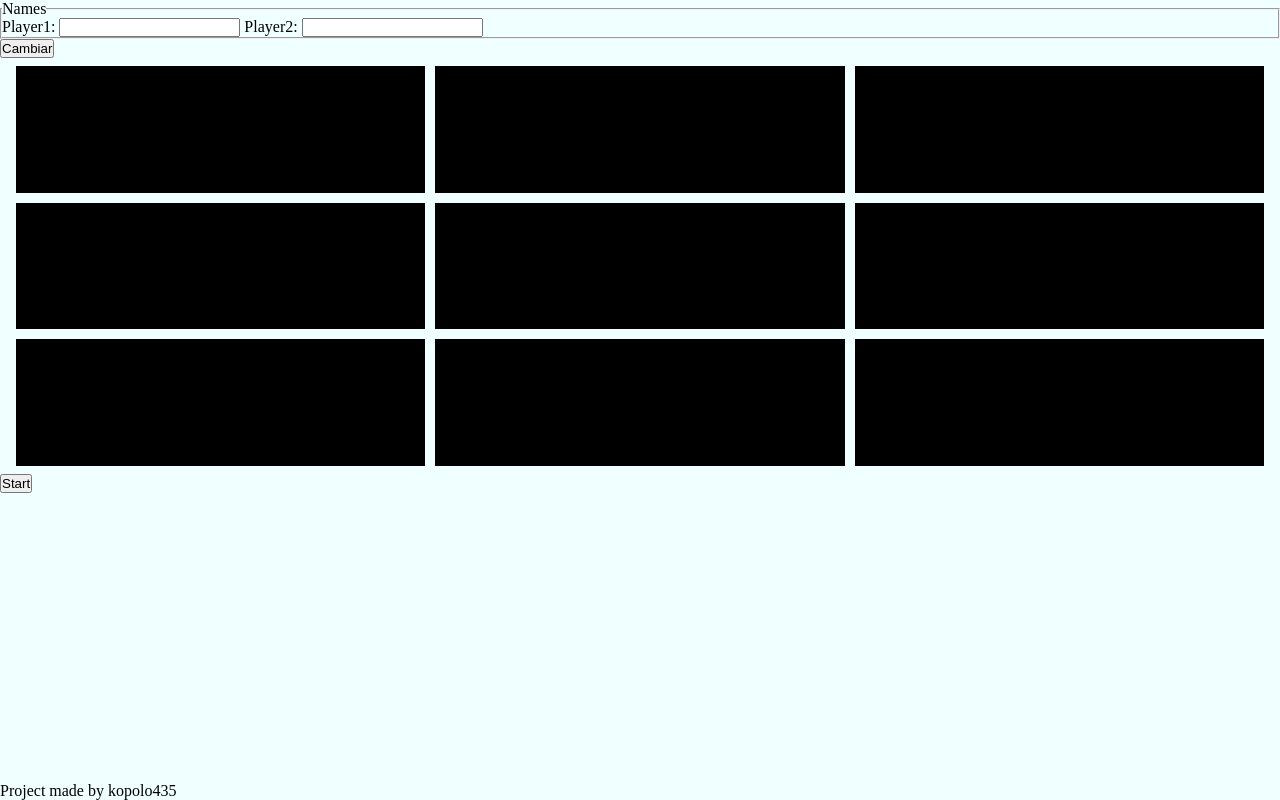
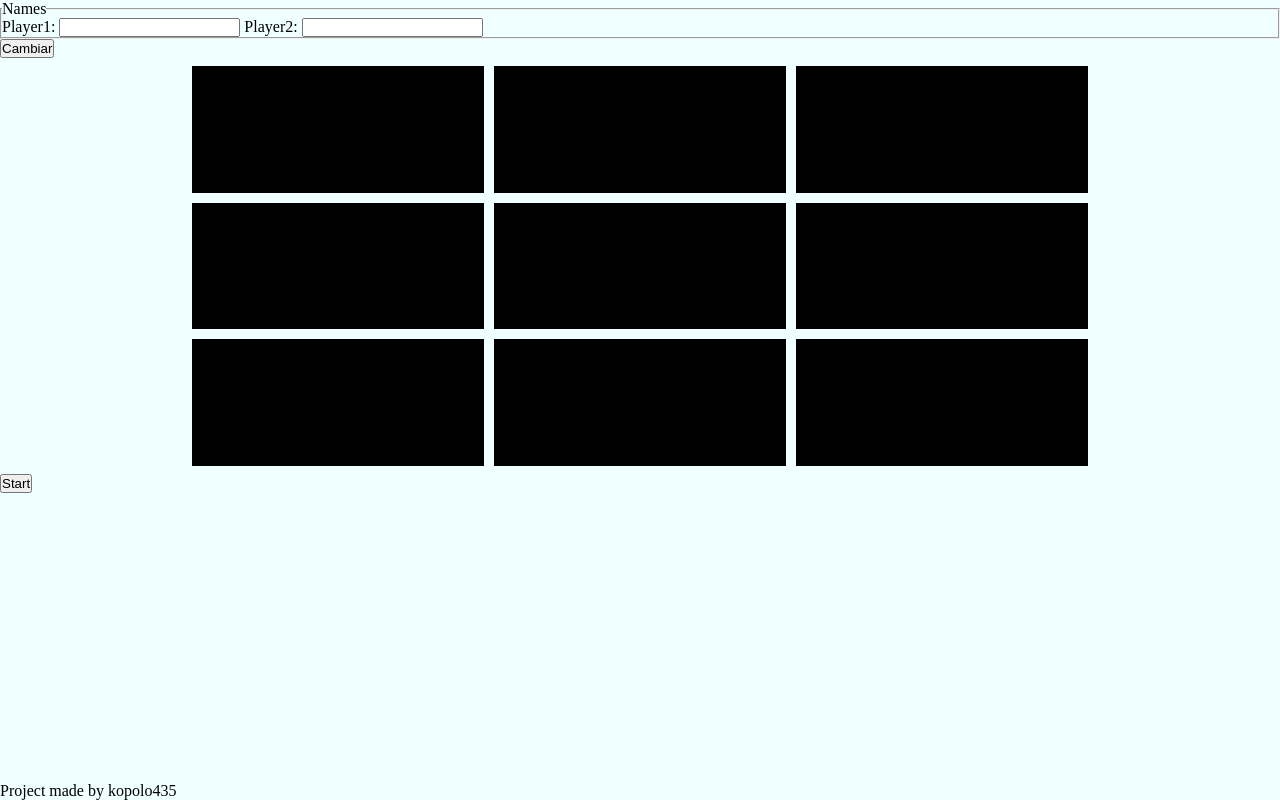
Before and after one commit to kopolo435/tic-tac-toe, a website: page index.html in a window 1280 px wide. Drawn offline with Linux system fonts and the light colour scheme.

Commit message:
Cambia el tamaño horizontal del board

```diff
--- a/style.css
+++ b/style.css
@@ -27,7 +27,7 @@ main{
     grid-template-columns: repeat(3,1fr);
     height: max(400px,50%);
     gap: 10px;
-    padding: 0.5rem 1rem;
+    padding: 0.5rem max(1rem,15vw);
 }
 
 .block{
```
